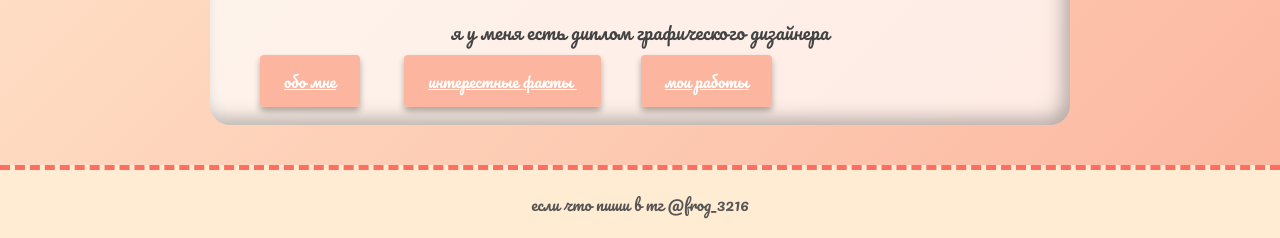
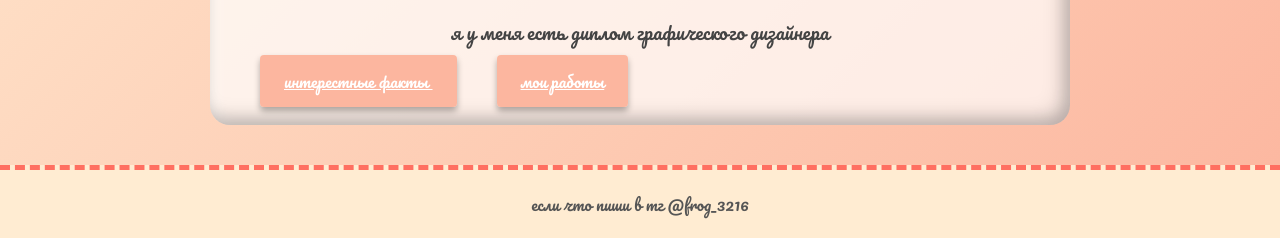
Before and after one commit to uchenik753/barbara_final, a plain HTML site: page index.html in a window 1280 px wide. Shown: the part 585-823 px from the top of the page. Drawn offline with Linux system fonts and the light colour scheme.

Commit message:
Update index.html

```diff
--- a/index.html
+++ b/index.html
@@ -3,7 +3,7 @@
 <head>
 <meta charset="UTF-8" />
 <meta name="viewport" content="width=device-width, initial-scale=1.0" />
-<title>Главная</title>
+<title>Обо мне</title>
 <style>
 
   @import url('https://fonts.googleapis.com/css2?family=Pacifico&display=swap');
@@ -23,7 +23,7 @@
 <img src="https://sun9-41.userapi.com/impg/pyYLRmCpfL-Qr-JrTJ06C--9N3Za1xexiFrmOg/f6YWVhxCxPw.jpg?size=720x1080&quality=95&sign=ff2c2b24200e7c94ceb18410129bfd01&type=album" />
 <p>Привет! я варя я учусь в алгаритмике </p>
 <p> я  у меня есть диплом графического дизайнера </p>
-<a href="info.html" class="colobok">обо мне</a>
+
 <a href="fact.html" class="colobok">интерестные факты </a>
 <a href="works.html" class="colobok">мои работы </a>
 </main><footer>
```
